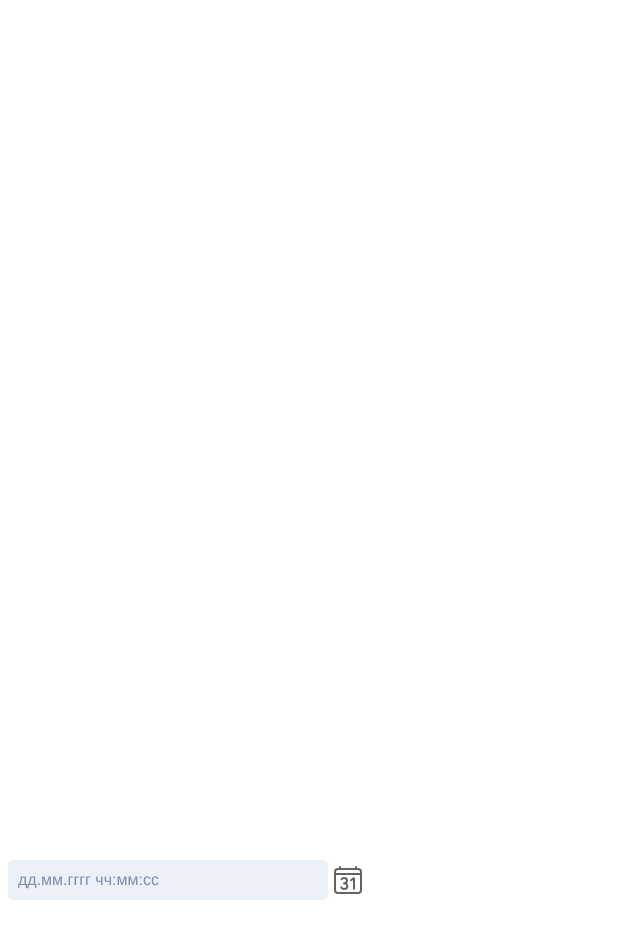
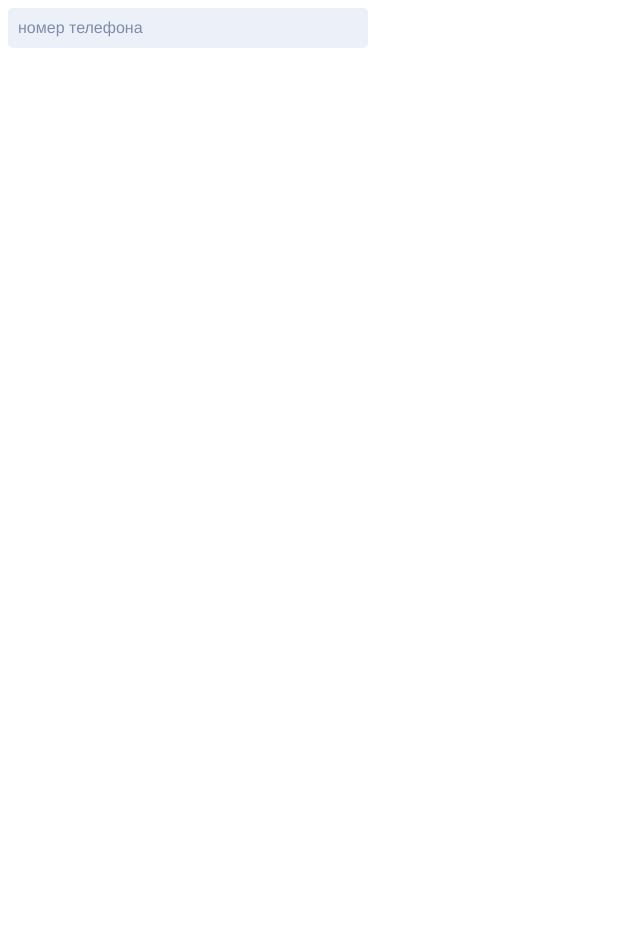
Before and after one commit to MishaNagibin/ui-kit, a Vue app: page / in a window 1280 px wide. Shown: the top 938 px of the page, without its empty margins (0-640 px from the left). After the commit the page ends 800 px from the top, so only its background shows below. Built offline with nearby package versions, Linux system fonts and the light colour scheme.

Commit message:
добавлен pattern

```diff
--- a/src/App.vue
+++ b/src/App.vue
@@ -1,17 +1,23 @@
 <template>
     <div id="app">
-        <!-- <cEdit
+        <!-- <cCombobox
+            v-model="comboID"
+            :items="comboItems"
+            :filter="false"
+        /> -->
+        <cEdit
             v-model="phone"
-            mask="2.2"
+            :pattern="/^\d+(\.?)\d*$/g"
             placeholder="номер телефона"
             autocomplete="new-password"
-        />-->
-        <cDatePicker
+        />
+        <div>{{ phone }}</div>
+        <!-- <cDatePicker
             v-model="date"
-            placeholder="дд.мм.гггг"
-            type="datetime"
+            :disabledDate="disabledDate"
+            type="date"
             @change="changeDate"
-        />
+        /> -->
         <!-- <cButton
             mode="red"
             @click="clear"
@@ -65,17 +71,20 @@ import cEdit from "@/components/Edit.vue"
 import cDatePicker from "@/components/DatePicker.vue"
 import cTable from "@/components/Table.vue"
 import cButton from "@/components/Button.vue"
+import cCombobox from "@/components/Combobox.vue"
 import { TableColumn } from "types/table"
 
 export default Vue.extend({
     name: "App",
-    components: { cDatePicker },
+    components: { cEdit },
     data() {
         return {
-            date: "" as Date | string,
+            date: null as Date | string | null,
             phone: "",
             isDisabled: false,
             val: "",
+            comboID: 1,
+            comboItems: [{ value: 1, name: "11111" }, { value: 2, name: "22222" }],
             categories: [
                 { ID: 1, name: "Кондиционеры и холодосы" },
                 { ID: 2, name: "Курьерские услуги" },
@@ -154,7 +163,7 @@ export default Vue.extend({
     -webkit-font-smoothing: antialiased;
     -moz-osx-font-smoothing: grayscale;
     color: #2c3e50;
-    margin: 860px 0;
+    // margin: 860px 0;
 
     & > :deep(.ui-slider) {
         & > .carousel {
--- a/src/components/Edit.vue
+++ b/src/components/Edit.vue
@@ -17,7 +17,7 @@
             </span>
             <textarea
                 v-if="isLazy"
-                v-model="text"
+                v-model.lazy="text"
                 v-on="listeners"
                 v-bind="multilineBinds"
             />
@@ -345,6 +345,9 @@ export default Vue.extend({
         maxlength: {
             type: String,
         },
+        pattern: {
+            type: RegExp,
+        },
     },
     data() {
         return {
@@ -356,6 +359,7 @@ export default Vue.extend({
             formattedMask: "",
             formattedCode: "",
             code: Object.fromEntries(Array.from({ length: this.codeLength }, (_, i) => [i + 1, ""])) as { [key: number]: string },
+            oldVal: "",
         }
     },
     computed: {
@@ -379,6 +383,7 @@ export default Vue.extend({
                 focus: this.focus,
                 blur: this.blur,
                 keydown: this.keyDown,
+                paste: this.paste,
             }
         },
         multilineBinds(): any {
@@ -487,6 +492,7 @@ export default Vue.extend({
             immediate: true,
             handler() {
                 this.text = this.value
+                this.oldVal = this.value
                 if (this.isPhone) {
                     // if ((this.value || "").length !== 0) {
                     this.phoneFormatting("value")
@@ -506,6 +512,35 @@ export default Vue.extend({
         this.checkSlots()
     },
     methods: {
+        paste(e: ClipboardEvent) {
+            if (this.pattern !== undefined) {
+                e.stopPropagation()
+                e.preventDefault()
+                const clipboardData = e.clipboardData?.getData("Text")
+                if (clipboardData !== undefined) {
+                    let value =
+                        this.pattern !== undefined && !clipboardData.match(new RegExp(this.pattern))
+                            ? clipboardData
+                                .split("")
+                                .filter((i) => new RegExp(this.pattern).test(i))
+                                .join("")
+                            : clipboardData
+                    const start = (e.target as HTMLInputElement).selectionStart as number
+                    const end = (e.target as HTMLInputElement).selectionEnd as number
+                    const currentValue = (e.target as HTMLInputElement).value
+                    const newVal = `${currentValue.slice(0, start)}${value}${currentValue.slice(end)}`
+                    if (newVal.match(new RegExp(this.pattern))) {
+                        ;(e.target as HTMLInputElement).setRangeText(value, start, end, "end")
+                    }
+                    if (this.isLazy) {
+                        this.text = newVal.match(new RegExp(this.pattern)) ? newVal : currentValue
+                        this.change(e)
+                    } else {
+                        this.input(e as any)
+                    }
+                }
+            }
+        },
         selectEmoji(emoji: any) {
             const textarea = this.isMultiline ? (this.$refs.textarea as HTMLTextAreaElement) : (this.$refs.input as HTMLInputElement)
             const start = textarea.selectionStart as number
@@ -586,9 +621,15 @@ export default Vue.extend({
 
                 return
             }
+            let value = (e.target as HTMLInputElement | HTMLTextAreaElement).value
+            if (this.isLazy && value.match(new RegExp(this.pattern))) {
+                this.oldVal = value
+            }
+            value = this.pattern !== undefined && !value.match(new RegExp(this.pattern)) ? this.oldVal : value
+            ;(e.target as HTMLInputElement).value = value
 
             if (!this.isLazy) {
-                this.$emit("update:value", (e.target as HTMLInputElement | HTMLTextAreaElement).value)
+                this.$emit("update:value", value)
             }
             this.$emit("input", e)
         },
```
